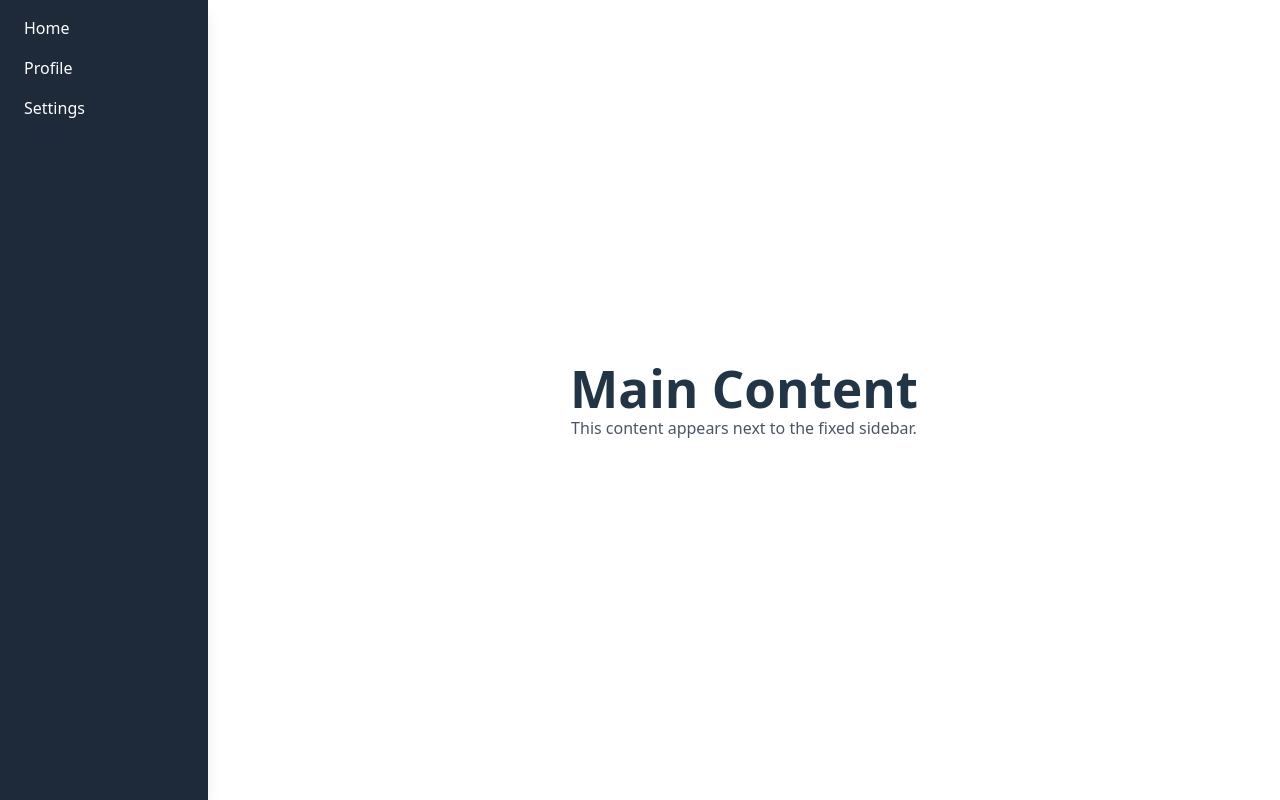
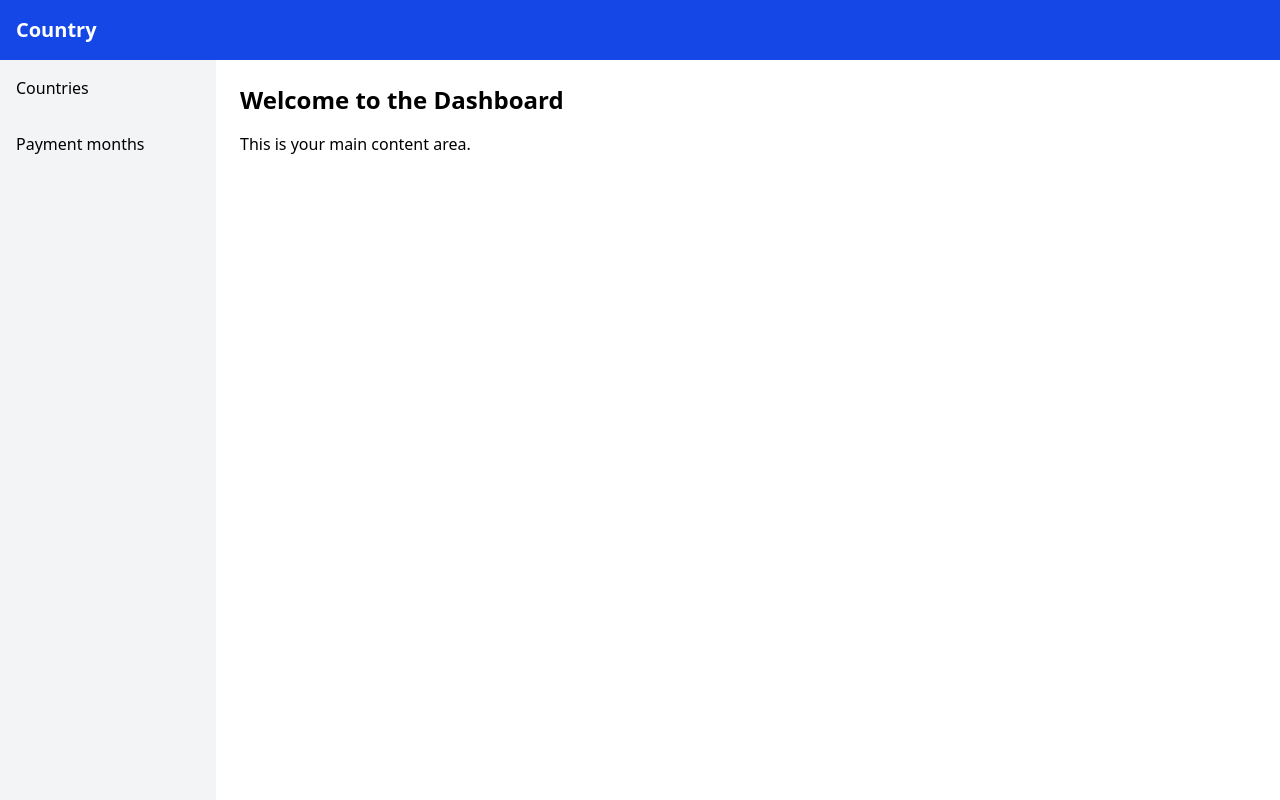
Before and after one commit to Step-hanjin/ts-node-express, a Vue app in the folder client_vue/: page / in a window 1280 px wide. Built offline with nearby package versions, Linux system fonts and the light colour scheme.

Commit message:
created base layouts

```diff
--- a/client_vue/package.json
+++ b/client_vue/package.json
@@ -13,6 +13,7 @@
     "@primevue/auto-import-resolver": "^4.3.3",
     "@primevue/themes": "^4.3.3",
     "@tailwindcss/vite": "^4.1.4",
+    "pinia": "^3.0.2",
     "primevue": "^4.3.3",
     "tailwindcss": "^4.1.4",
     "vue": "^3.5.13",
--- a/client_vue/src/App.vue
+++ b/client_vue/src/App.vue
@@ -1,13 +1,19 @@
 <script setup lang="ts">
 import Headbar from '@/layouts/Headbar.vue';
 import Sidebar from '@/layouts/Sidebar.vue';
+import MainContent from '@/layouts/MainContent.vue';
 </script>
 <template>
-  <Sidebar />
-  <div class="ml-52 p-8">
-    <h1 class="text-2xl font-bold">Main Content</h1>
-    <p class="text-gray-600">This content appears next to the fixed sidebar.</p>
-  </div>
+  <div class="flex flex-col min-h-screen">
+    <Headbar />
+      <!-- Content -->
+      <div class="flex flex-1 overflow-hidden">
+        <Sidebar />
+      <main class="flex-1 p-6 overflow-y-auto">
+        <MainContent />
+      </main>
+      </div>
+    </div>
 </template>
 
 <style scoped>
--- a/client_vue/src/layouts/Headbar.vue
+++ b/client_vue/src/layouts/Headbar.vue
@@ -1,18 +1,10 @@
 <template>
-    <Menubar>
-      <template #start>
-        <h2>{{ title }}</h2>
-      </template>
-    </Menubar>
-  </template>
+    <header class="bg-blue-700 text-white p-4">
+    <h1 class="text-xl font-bold">{{ title }}</h1>
+    </header>
+</template>
 
 <script setup lang="ts">
 import { ref } from 'vue'
 const title = ref('Country');
 </script>
-
-  <style scoped>
-  img {
-    vertical-align: middle;
-  }
-  </style>
--- /dev/null
+++ b/client_vue/src/layouts/MainContent.vue
@@ -0,0 +1,4 @@
+<template>
+<h2 class="text-2xl font-semibold mb-4">Welcome to the Dashboard</h2>
+<p>This is your main content area.</p>
+</template>
--- a/client_vue/src/layouts/Sidebar.vue
+++ b/client_vue/src/layouts/Sidebar.vue
@@ -1,21 +1,21 @@
+<script setup lang="ts">
+const items = [
+    'Countries',
+    'Payment months'
+];
+</script>
+
 <template>
-    <div class="fixed top-0 left-0 h-screen w-52 bg-gray-800 text-white shadow-lg p-4">
-      <ul class="space-y-4">
-        <li class="flex items-center gap-2 cursor-pointer hover:text-green-400">
-          <i class="pi pi-home"></i>
-          Home
-        </li>
-        <li class="flex items-center gap-2 cursor-pointer hover:text-green-400">
-          <i class="pi pi-user"></i>
-          Profile
-        </li>
-        <li class="flex items-center gap-2 cursor-pointer hover:text-green-400">
-          <i class="pi pi-cog"></i>
-          Settings
-        </li>
-      </ul>
-    </div>
-  </template>
-
-<script setup lang="ts">
-</script>
+<aside class="w-48 lg:w-54 md:w-48 sm:w-30 bg-gray-100 overflow-y-auto">
+    <nav>
+        <ul class="">
+            <li
+                v-for="item in items"
+                class="p-4 hover:bg-gray-200 cursor-pointer"
+            >
+                {{ item }}
+            </li>
+        </ul>
+    </nav>
+</aside>
+</template>
--- a/client_vue/src/style.css
+++ b/client_vue/src/style.css
@@ -1,5 +1,6 @@
 @import "tailwindcss";
-:root {
+
+/* :root {
   font-family: system-ui, Avenir, Helvetica, Arial, sans-serif;
   line-height: 1.5;
   font-weight: 400;
@@ -77,4 +78,4 @@ button:focus-visible {
   button {
     background-color: #f9f9f9;
   }
-}
+} */
```
Also changed, not shown: 1 other file (tests, documents, lock files or other folders).
